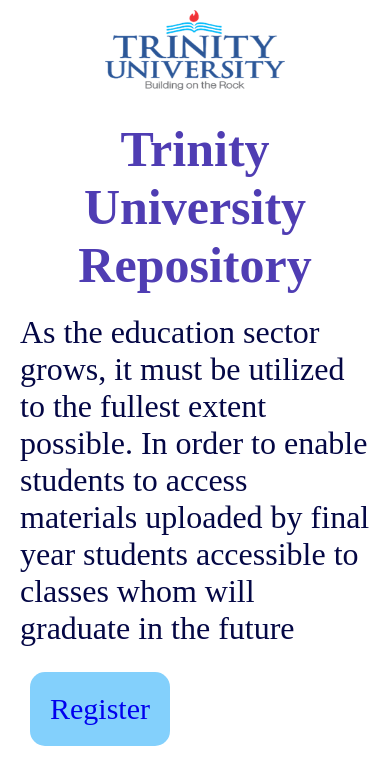
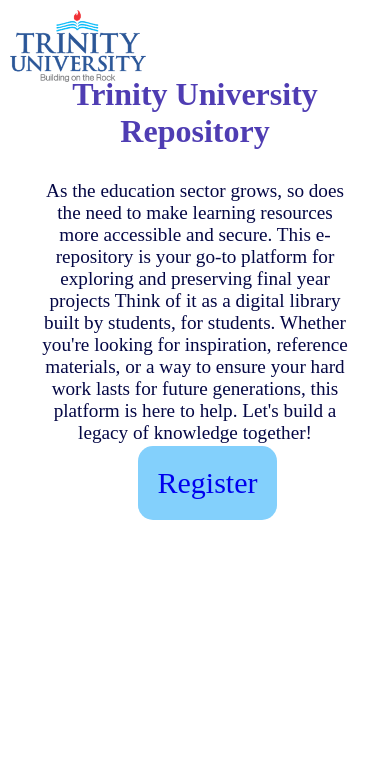
Before and after one commit to AlbertUmoren20/Repository-react, a React (Create React App) app: page / in a window 390 px wide. Shown: the top 784 px of the page. Built offline with nearby package versions, Linux system fonts and the light colour scheme; a web font is replaced by a local one.

Commit message:
Working on media queries😊

```diff
--- a/src/App.css
+++ b/src/App.css
@@ -171,7 +171,7 @@
  margin-bottom: 20px;
 }
 .HomeHeader-home p{
-  font-size: 30px;
+  font-size: 25px;
   display: inline-block;
 }
 
@@ -210,18 +210,16 @@
   cursor: pointer;
   padding: 20px 20px;
   text-decoration: none;
-  margin: 4px 2px;
   cursor: pointer;
   font-size: 25px;
   border-radius:15px;
   margin: 5px;
-
 }
 .LogSgn-btn{
   position: absolute;
   left: 10px;
 }
-.LogIn-button{
+/* .LogIn-button{
   font-family: "Katibeh", serif;
   background: #83D0FC;
   border: none;
@@ -231,9 +229,9 @@
   margin: 4px 2px;
   cursor: pointer;
   transition: background-color 0.3s; /* Smooth transition */
-  font-size: 25px;
-  border-radius:15px;
-}
+  /* font-size: 25px; */
+  /* border-radius:15px; */
+/* } */
 
 .LogIn-button:hover {
   /* Hover style */
@@ -292,14 +290,13 @@
 @media screen and (min-width: 320px) and (max-width: 428px) {
   /* Your styles here */
   .HomeLogo img{
-    width: 200px;
-    height: 100px;
-    align-items: center;
+    width: 40%;
+    height: auto;
+    transform: none;
     top: 0px;
-    position: absolute;
+    position: relative;
     margin: 0 auto;
-    left: 50%;
-    transform: translateX(-50%);
+    left: 0;
     padding: 10px;
   }
   .HomeHeader-home {
@@ -307,22 +304,24 @@
     flex-direction: column;
     align-items: center;
     width: 100%;
-    position: unset;
+    position: relative;
+    margin-top: -160px;
   }
 
   .HomeHeader-home h1 {
       text-align: center;
       width: 100%;
-      margin-top: 100px;
+      margin-top: 20px;
       color: #4f3db3;
-      font-size: 50px;
+      font-size: 2rem;
   }
 
   .HomeHeader-home p {
     /* fill up the screen size */
-   text-align: auto;
+   text-align: center;
    color: rgb(4, 7, 69);
-   font-size: 32px;
+   font-size: 1.2rem;
+   margin: 10px 20px;
 
   }
 
@@ -330,18 +329,16 @@
   .LogSgn-btn {
     width: 100%; /* fill up the screen size */
     display: flex;
-    margin-bottom: 50px;
+    justify-content: center;
+    margin-bottom: 20px;
     margin-top: 20px;
-    position: unset;
     font-size: 100px;
   }
-  .LogIn-button{
-    font-size: 30px;
-    margin-right: 10px;
-   }
   .SignUp-button{
     font-size: 30px;
     margin-left: 10px;
+    position: relative;
+    top: 365px;
    }
 }
 
@@ -396,8 +393,10 @@
     margin-right: 10px;
    }
   .SignUp-button{
-    font-size: 30px;
-    margin-left: 10px;
+    font-size: 1.2rem;
+    padding: 1px 20px;
+    position: relative;
+    top: 365px;
    }
 }
 
@@ -1388,7 +1387,7 @@
  }
 
  .upload:hover{
-  transform: scale(1.50);
+  transform: scale(1.00);
   background-color: white;
   color:#f97777;
   border: 1px solid black;
@@ -1414,7 +1413,7 @@
  }
 
 .fbmas-upload:hover{
-  transform: scale(1.50);
+  transform: scale(1.00);
   background-color: white;
   color:#f97777;
   border: 1px solid black;
@@ -1433,7 +1432,7 @@
  }
 
 .upload-btn:hover {
-  transform: scale(1.50);
+  transform: scale(1.00);
   background-color: white;
   color: #83D0FC;
   border: 1px solid black;
@@ -1489,7 +1488,7 @@
   }
 
  .upload:hover{
-  transform: scale(1.10);
+  transform: scale(1.00);
   background-color: white;
   color:#f97777;
   border: 1px solid black;
@@ -1552,7 +1551,7 @@
 }
 .input-box-register input{
   width: 100%;
-  padding: 13px 50px 13px 20px;
+  padding: 8px 50px 13px 20px;
   background: #eee;
   border-radius: 8px;
   border: none;
@@ -1591,6 +1590,8 @@
     .forgot-link-register a{
         font-size: 25px;
         color: #333;
+        position: relative;
+        top: 15px;
     }
 
 .btn{
@@ -1604,6 +1605,8 @@
     font-size: 16px;
     color: black;
     font-weight: 600;
+    position: relative;
+    top: 10px;
   }
 
   .social-icons-register{
--- a/src/Components/AttachProject/AttachProject.jsx
+++ b/src/Components/AttachProject/AttachProject.jsx
@@ -50,7 +50,7 @@
 
   return (
     <div>
-    <div className="HomeHeader" style={{ fontSize: "30px", textDecoration: "underline red 10px" }}>
+    <div className="HomeHeader" style={{ fontSize: "30px", textDecoration: "underline #f97777 10px" }}>
     UPLOAD FBMAS <br/> PROJECT
      </div>
 
--- a/src/Components/HomePage/HomePage.jsx
+++ b/src/Components/HomePage/HomePage.jsx
@@ -36,7 +36,7 @@
 </div>
         <div className="HomeHeader-home">
              <h1>Trinity University<br/> Repository</h1>
-             <p>As the education sector grows, it must be utilized to the fullest extent possible. In order to enable students to access materials uploaded by final year students accessible to classes whom will graduate in the future</p>
+             <p>As the education sector grows, so does the need to make learning resources more accessible and secure. This e-repository is your go-to platform for exploring and preserving final year projects Think of it as a digital library built by students, for students. Whether you're looking for inspiration, reference materials, or a way to ensure your hard work lasts for future generations, this platform is here to help. Let's build a legacy of knowledge together!</p>
 
             <div className="LogSgn-btn">
             {/*<Link to="/Login" className="LogIn-button" onClick={handleButtonClick}>Log In</Link>
--- a/src/Components/Register/Register.jsx
+++ b/src/Components/Register/Register.jsx
@@ -49,13 +49,14 @@
         if(student.level === "400"){
         navigate(`/StudentBody400Level?fullName=${fullname}`);
       }
+        // Use the retrieved students data here (e.g., display in UI)
       else if (response.ok) {
         const students = await response.json();
         alert("Student Retrieved");
         navigate(`/StudentBody?fullName=${fullname}`);
         console.log("Students retrieved:", students);
 
-        // Use the retrieved students data here (e.g., display in UI)
+
       } else {
         alert("Error Retrieving Student")
         console.error("Error retrieving students:", await response.text());
@@ -75,7 +76,7 @@
 
   const handleRegister = async (event) =>{
     event.preventDefault();
-    const student = { fullname, matricnumber, password, email, level};
+    const student = { fullname, matricnumber, password, email, level, };
 
     // This is for adding a new student into the database
     try {
@@ -153,7 +154,9 @@
         handleChange={handleChange}
         email={email}
         level={level}
-        setlevel={setlevel} />
+        setlevel={setlevel}
+        matricnumber={matricnumber}
+        setMatricnumber={setmatricnumber}/>
        )}
       </div>
 
@@ -213,7 +216,7 @@
         value={email}
         onChange={handleChange}
         required />
-        <i className="bx bxs-lock-alt"></i>
+        <i className="bx bxs-envelope"></i>
       </div>
 
       <label className="input-box-register" ></label>
@@ -263,7 +266,9 @@
   handleChange,
   setfullname,
    email,
-    password
+    password,
+    level, setlevel,
+    matricnumber, setMatricnumber
 }) => {
   return (
     <form onSubmit={handleRegister}>
@@ -281,6 +286,26 @@
         <input type="password" name="password" placeholder="Password" value={password}   onChange={handleChange} required />
         <i className="bx bxs-lock-alt"></i>
       </div>
+      <div className="input-box-register">
+        <input type="matricnumber" placeholder="Matricnumber" value={matricnumber}
+        onChange={(e) => setMatricnumber(e.target.value)} required />
+        <i className="bx bxs-user"></i>
+      </div>
+
+      <label className="input-box-register" ></label>
+      <select
+       className="level-register"
+       value={level}
+       onChange={(e) => setlevel(e.target.value)}
+       required>
+       <option value="">Pick Level</option>
+       <option value="100">100</option>
+       <option value="200">200</option>
+       <option value="300">300</option>
+       <option value= "400">400</option>
+       <i className="bx bxs-lock-alt"></i>
+      </select>
+
       <button type="submit" className="btn">
         Register
       </button>
```
